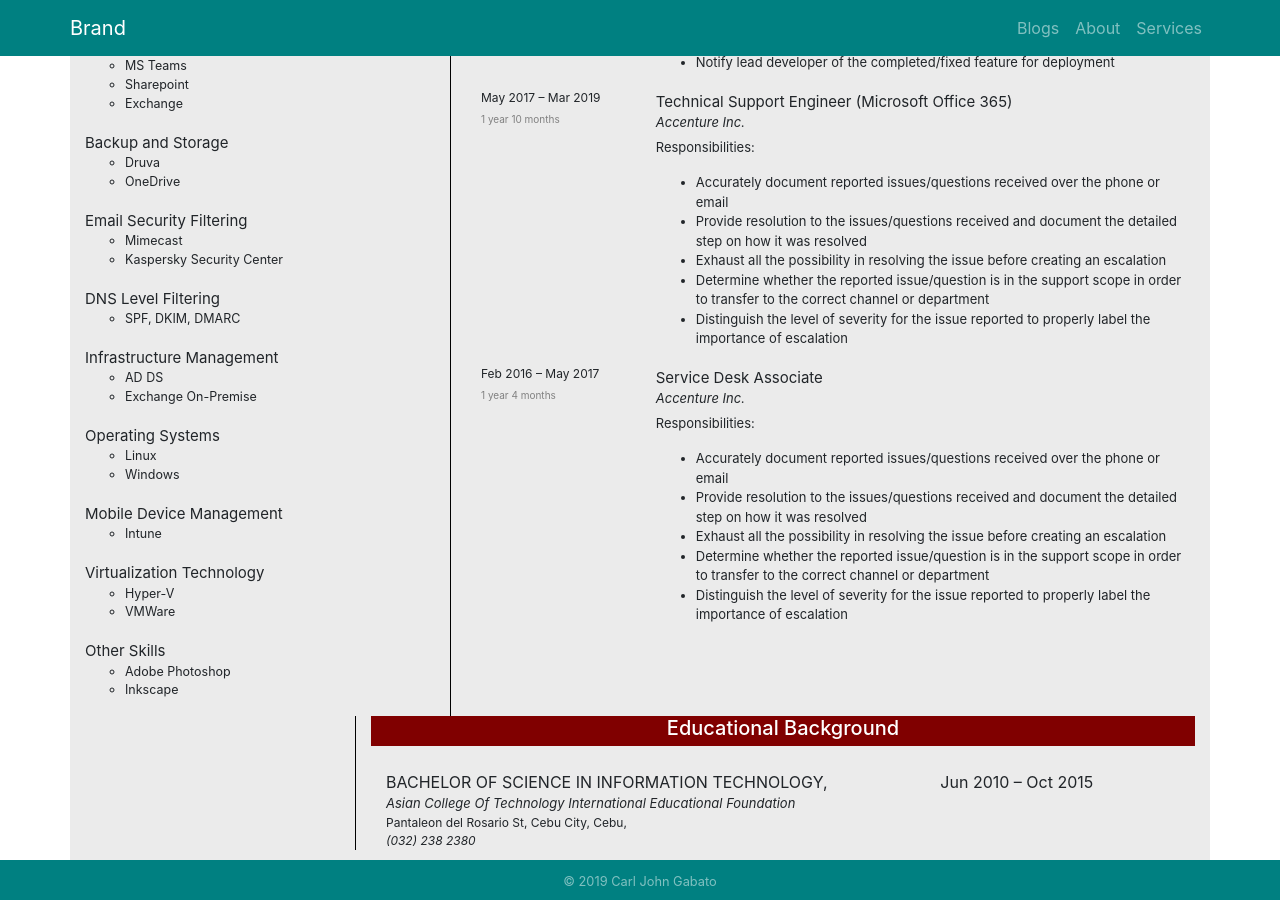
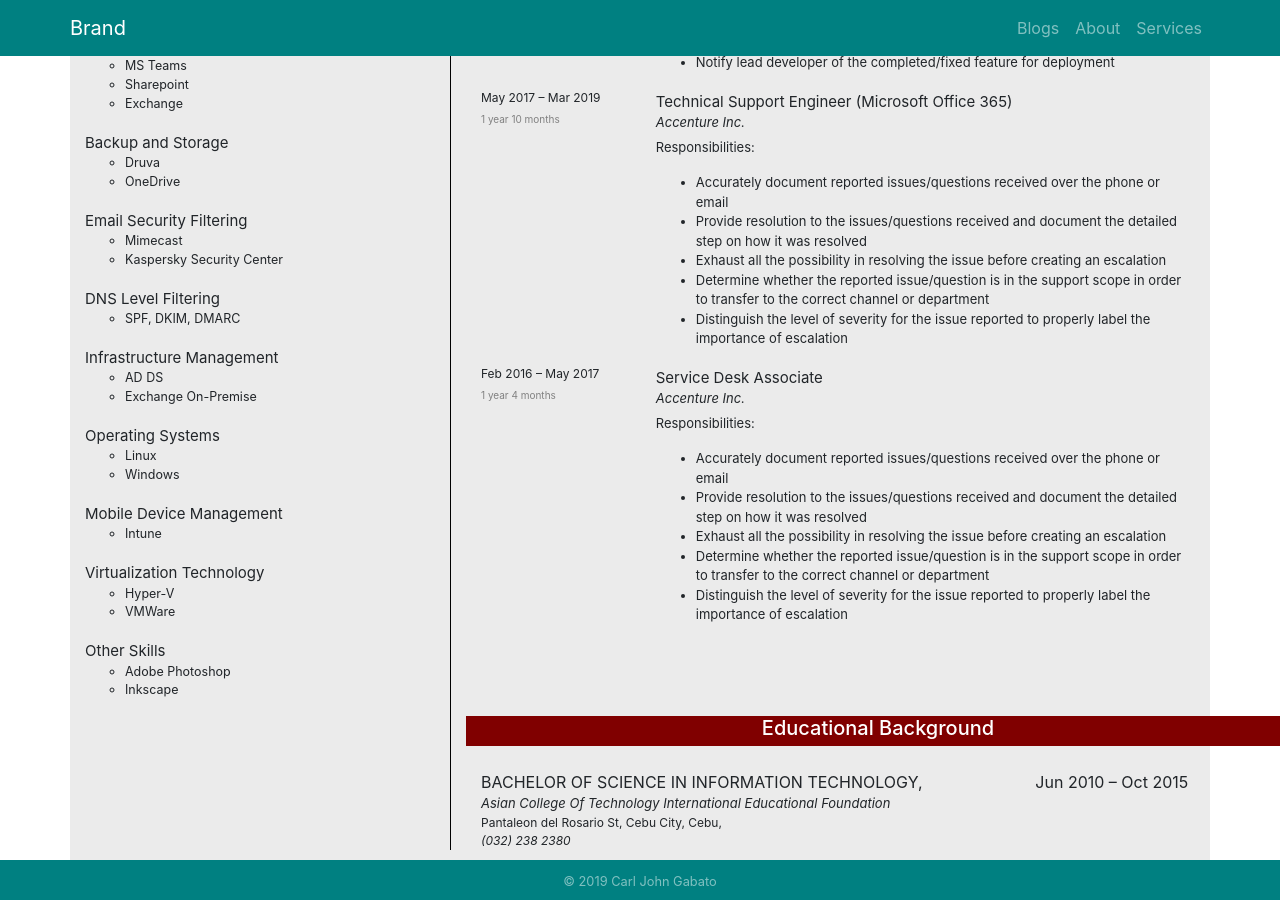
Before and after one commit to carljohngabato/aboutme, a Jekyll site: the page built from about.html, in a window 1280 px wide and 900 px high, scrolled down 693 px. Built offline with Jekyll 4.4.1, drawn with Linux system fonts in a browser that asks for light colours; nearby versions of some CDN libraries.

```diff
--- a/about.html
+++ b/about.html
@@ -482,7 +482,7 @@
     <div class="col-lg-3 skills">
 
     </div>
-    <div class="col-lg-9 offset-lg-3 education">
+    <div class="col-lg-9 offset-lg-4 education">
       <div class="education-title">
         <h5>Educational Background</h5>
       </div>
```
